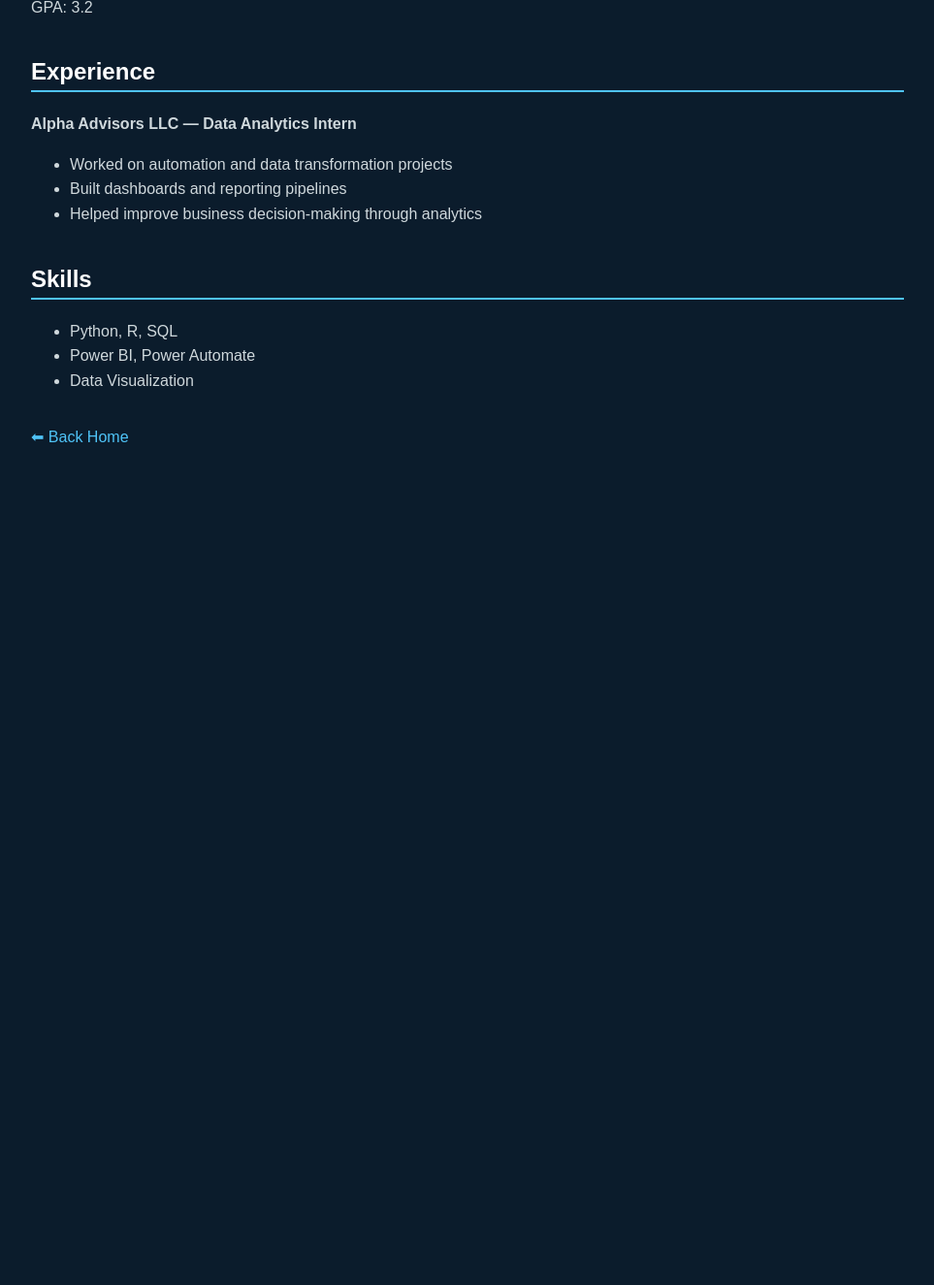
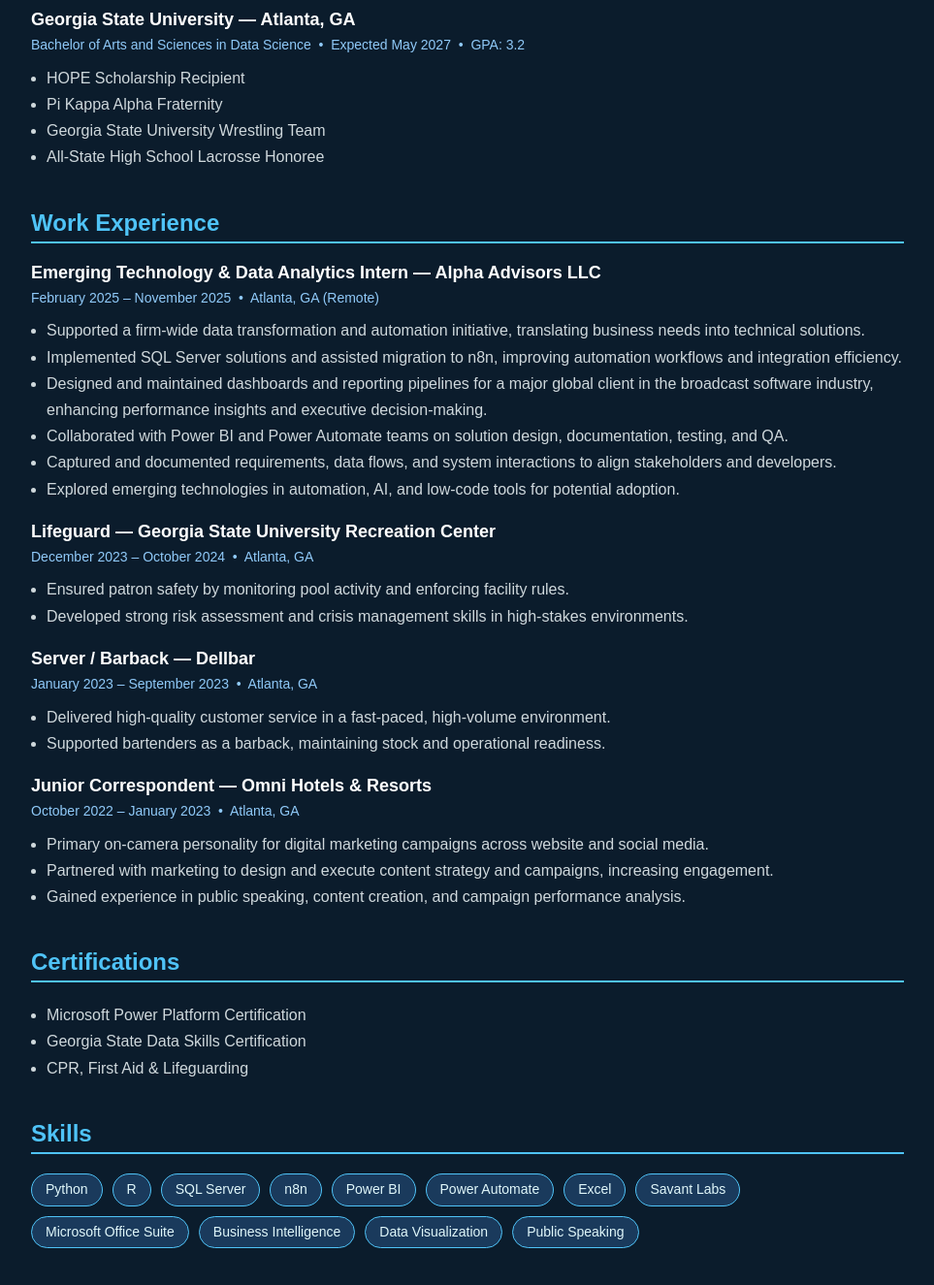
Before and after one commit to finnestella222-web/finnestella222-web.github.io, a plain HTML site: page resume.html in a window 1280 px wide. Shown: the part 497-1822 px from the top of the page at 97% size, without its empty margins (158-1121 px from the left). Before the commit the page ends 997 px from the top, so only its background shows below. Drawn offline with Linux system fonts and the light colour scheme.

Commit message:
Update resume.html

```diff
--- a/resume.html
+++ b/resume.html
@@ -18,9 +18,14 @@
       text-align: center;
     }
 
-    h1 {
+    header h1 {
       margin: 0;
       font-size: 36px;
+    }
+
+    header p {
+      color: #cfd8dc;
+      margin: 6px 0 0;
     }
 
     .container {
@@ -33,22 +38,68 @@
       border-bottom: 2px solid #4fc3f7;
       padding-bottom: 5px;
       margin-top: 40px;
+      color: #4fc3f7;
+    }
+
+    h3 {
+      margin: 20px 0 4px;
+      font-size: 18px;
+      color: white;
+    }
+
+    .meta {
+      color: #90caf9;
+      font-size: 14px;
+      margin: 0 0 8px;
     }
 
     p, li {
       color: #cfd8dc;
-      line-height: 1.6;
+      line-height: 1.7;
     }
 
-    a {
+    ul {
+      margin: 6px 0 0 16px;
+      padding: 0;
+    }
+
+    .tag-list {
+      display: flex;
+      flex-wrap: wrap;
+      gap: 10px;
+      padding: 0;
+      list-style: none;
+      margin: 12px 0 0;
+    }
+
+    .tag-list li {
+      background-color: #1a3a5c;
+      border: 1px solid #4fc3f7;
+      border-radius: 20px;
+      padding: 4px 14px;
+      font-size: 14px;
+      color: #e0f7fa;
+    }
+
+    .back-link {
       color: #4fc3f7;
       text-decoration: none;
       display: inline-block;
-      margin-top: 20px;
+      margin-top: 40px;
+      font-size: 16px;
     }
 
-    a:hover {
+    .back-link:hover {
       color: #81d4fa;
+    }
+
+    footer {
+      margin-top: 60px;
+      padding: 20px;
+      background-color: #123a5c;
+      text-align: center;
+      font-size: 14px;
+      color: #aaa;
     }
   </style>
 </head>
@@ -57,43 +108,84 @@
 
   <header>
     <h1>📄 Finn Estella</h1>
-    <p>Resume</p>
+    <p>Atlanta, GA &nbsp;•&nbsp; 770-687-7663 &nbsp;•&nbsp; finnestella222@gmail.com</p>
+    <p><a href="https://www.linkedin.com/in/finnestella" style="color:#4fc3f7;">linkedin.com/in/finnestella</a></p>
   </header>
 
   <div class="container">
 
     <h2>Summary</h2>
     <p>
-      Data Science student at Georgia State University with experience in data analytics,
-      automation, and business intelligence. Skilled in Python, R, SQL Server, Power BI,
-      and automation tools.
+      Data Science major at Georgia State University with experience in data analytics, automation, and business intelligence.
+      Skilled in Python, R, SQL Server, n8n, Power BI, Power Automate, and Excel. Strong foundation in statistical analysis
+      and data visualization. Completed an internship with Alpha Advisors LLC contributing to a large-scale data governance
+      and analysis project. Seeking internships where analytical insights and automation drive measurable business impact.
     </p>
 
     <h2>Education</h2>
-    <p>
-      Georgia State University — Data Science<br>
-      Expected Graduation: May 2027<br>
-      GPA: 3.2
-    </p>
+    <h3>Georgia State University — Atlanta, GA</h3>
+    <p class="meta">Bachelor of Arts and Sciences in Data Science &nbsp;•&nbsp; Expected May 2027 &nbsp;•&nbsp; GPA: 3.2</p>
+    <ul>
+      <li>HOPE Scholarship Recipient</li>
+      <li>Pi Kappa Alpha Fraternity</li>
+      <li>Georgia State University Wrestling Team</li>
+      <li>All-State High School Lacrosse Honoree</li>
+    </ul>
 
-    <h2>Experience</h2>
-    <p><strong>Alpha Advisors LLC — Data Analytics Intern</strong></p>
+    <h2>Work Experience</h2>
+
+    <h3>Emerging Technology & Data Analytics Intern — Alpha Advisors LLC</h3>
+    <p class="meta">February 2025 – November 2025 &nbsp;•&nbsp; Atlanta, GA (Remote)</p>
     <ul>
-      <li>Worked on automation and data transformation projects</li>
-      <li>Built dashboards and reporting pipelines</li>
-      <li>Helped improve business decision-making through analytics</li>
+      <li>Supported a firm-wide data transformation and automation initiative, translating business needs into technical solutions.</li>
+      <li>Implemented SQL Server solutions and assisted migration to n8n, improving automation workflows and integration efficiency.</li>
+      <li>Designed and maintained dashboards and reporting pipelines for a major global client in the broadcast software industry, enhancing performance insights and executive decision-making.</li>
+      <li>Collaborated with Power BI and Power Automate teams on solution design, documentation, testing, and QA.</li>
+      <li>Captured and documented requirements, data flows, and system interactions to align stakeholders and developers.</li>
+      <li>Explored emerging technologies in automation, AI, and low-code tools for potential adoption.</li>
+    </ul>
+
+    <h3>Lifeguard — Georgia State University Recreation Center</h3>
+    <p class="meta">December 2023 – October 2024 &nbsp;•&nbsp; Atlanta, GA</p>
+    <ul>
+      <li>Ensured patron safety by monitoring pool activity and enforcing facility rules.</li>
+      <li>Developed strong risk assessment and crisis management skills in high-stakes environments.</li>
+    </ul>
+
+    <h3>Server / Barback — Dellbar</h3>
+    <p class="meta">January 2023 – September 2023 &nbsp;•&nbsp; Atlanta, GA</p>
+    <ul>
+      <li>Delivered high-quality customer service in a fast-paced, high-volume environment.</li>
+      <li>Supported bartenders as a barback, maintaining stock and operational readiness.</li>
+    </ul>
+
+    <h3>Junior Correspondent — Omni Hotels & Resorts</h3>
+    <p class="meta">October 2022 – January 2023 &nbsp;•&nbsp; Atlanta, GA</p>
+    <ul>
+      <li>Primary on-camera personality for digital marketing campaigns across website and social media.</li>
+      <li>Partnered with marketing to design and execute content strategy and campaigns, increasing engagement.</li>
+      <li>Gained experience in public speaking, content creation, and campaign performance analysis.</li>
+    </ul>
+
+    <h2>Certifications</h2>
+    <ul>
+      <li>Microsoft Power Platform Certification</li>
+      <li>Georgia State Data Skills Certification</li>
+      <li>CPR, First Aid & Lifeguarding</li>
     </ul>
 
     <h2>Skills</h2>
-    <ul>
-      <li>Python, R, SQL</li>
-      <li>Power BI, Power Automate</li>
+    <ul class="tag-list">
+      <li>Python</li>
+      <li>R</li>
+      <li>SQL Server</li>
+      <li>n8n</li>
+      <li>Power BI</li>
+      <li>Power Automate</li>
+      <li>Excel</li>
+      <li>Savant Labs</li>
+      <li>Microsoft Office Suite</li>
+      <li>Business Intelligence</li>
       <li>Data Visualization</li>
+      <li>Public Speaking</li>
     </ul>
-
-    <a href="index.html">⬅ Back Home</a>
-
-  </div>
-
-</body>
-</html>
```
